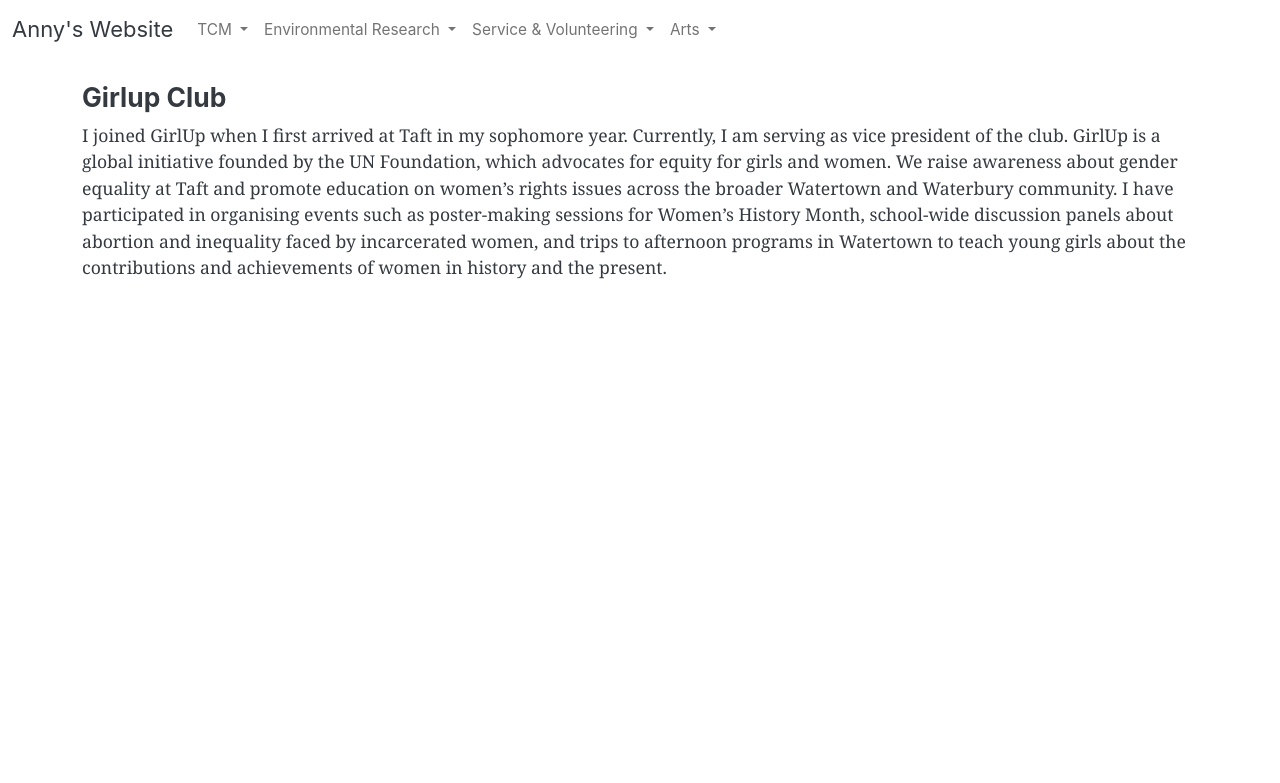
After one commit to JohnnyDingYQ/anny-website, a Flask app: page /service-volunteering/girlup-club in a window 1280 px wide. The commit adds this page. Shown: the top 783 px of the page. Run offline with Flask 3, Linux system fonts and the light colour scheme; some libraries are stand-ins or nearby versions.

Commit message:
basic desc

```diff
--- a/app/app.py
+++ b/app/app.py
@@ -10,5 +10,13 @@ def index():
 def interactive_map():
     return render_template("interactive-map.jinja")
 
+@app.route("/environmental-research/nybg-internship", methods=["GET"])
+def nybg_internship():
+    return render_template("nybg-internship.jinja")
+
+@app.route("/service-volunteering/girlup-club", methods=["GET"])
+def girlup_club():
+    return render_template("girlup-club.jinja")
+
 if __name__ == "__main__":
     app.run(host="0.0.0.0", port=8000, debug=True)
--- a/app/templates/base.jinja
+++ b/app/templates/base.jinja
@@ -2,16 +2,15 @@
   {% block head %}
   <meta charset="UTF-8">
   <meta name="viewport" content="width=device-width, initial-scale=1.0">
-  <link href="https://cdn.jsdelivr.net/npm/bootstrap@5.3.6/dist/css/bootstrap.min.css" rel="stylesheet"
-    integrity="sha384-4Q6Gf2aSP4eDXB8Miphtr37CMZZQ5oXLH2yaXMJ2w8e2ZtHTl7GptT4jmndRuHDT" crossorigin="anonymous">
+  <link href="https://cdn.jsdelivr.net/npm/bootswatch@5.3.8/dist/litera/bootstrap.min.css" rel="stylesheet">
     <title>{% block title %}{% endblock %}</title>
   {% endblock %}
 </head>
 
-<body>
-  <nav class="navbar navbar-expand-lg bg-body-tertiary">
+<body data-bs-theme="light">
+  <nav class="navbar navbar-expand-lg">
     <div class="container-fluid">
-      <a class="navbar-brand" href="#">Anny's Website</a>
+      <a class="navbar-brand" href="/">Anny's Website</a>
       <button class="navbar-toggler" type="button" data-bs-toggle="collapse" data-bs-target="#navbarSupportedContent"
         aria-controls="navbarSupportedContent" aria-expanded="false" aria-label="Toggle navigation">
         <span class="navbar-toggler-icon"></span>
@@ -34,7 +33,7 @@
             </a>
             <ul class="dropdown-menu">
               <li><a class="dropdown-item" href="#">Lumiere Research Paper</a></li>
-              <li><a class="dropdown-item" href="#">NYBG Internship</a></li>
+              <li><a class="dropdown-item" href="/environmental-research/nybg-internship">NYBG Internship</a></li>
               <li><a class="dropdown-item" href="#">March 2025 trip</a></li>
             </ul>
           </li>
@@ -44,7 +43,7 @@
             </a>
             <ul class="dropdown-menu">
               <li><a class="dropdown-item" href="#">GLI Riverkeeper</a></li>
-              <li><a class="dropdown-item" href="#">Girlup Club at School</a></li>
+              <li><a class="dropdown-item" href="/service-volunteering/girlup-club">Girlup Club at School</a></li>
               <li><a class="dropdown-item" href="#">March 2025 trip</a></li>
             </ul>
           </li>
--- /dev/null
+++ b/app/templates/girlup-club.jinja
@@ -0,0 +1,17 @@
+{% extends "base.jinja" %}
+{% block title %}NYBG Internship{% endblock %}
+
+{% block content %}
+<div class="container mt-4">
+  <h4>Girlup Club</h4>
+  <p>
+    I joined GirlUp when I first arrived at Taft in my sophomore year. Currently, I am serving as vice president of the
+    club. GirlUp is a global initiative founded by the UN Foundation, which advocates for equity for girls and women. We
+    raise awareness about gender equality at Taft and promote education on women’s rights issues across the broader
+    Watertown and Waterbury community. I have participated in organising events such as poster-making sessions for
+    Women’s History Month, school-wide discussion panels about abortion and inequality faced by incarcerated women, and
+    trips to afternoon programs in Watertown to teach young girls about the contributions and achievements of women in
+    history and the present.
+  </p>
+</div>
+{% endblock %}
```
Also changed, not shown: app/templates/index.jinja (+10 -0 lines), app/templates/interactive-map.jinja (+4 -3 lines), app/templates/nybg-internship.jinja (added, +15 -0 lines), pyproject.toml (added, +10 -0 lines), 6 other files.
